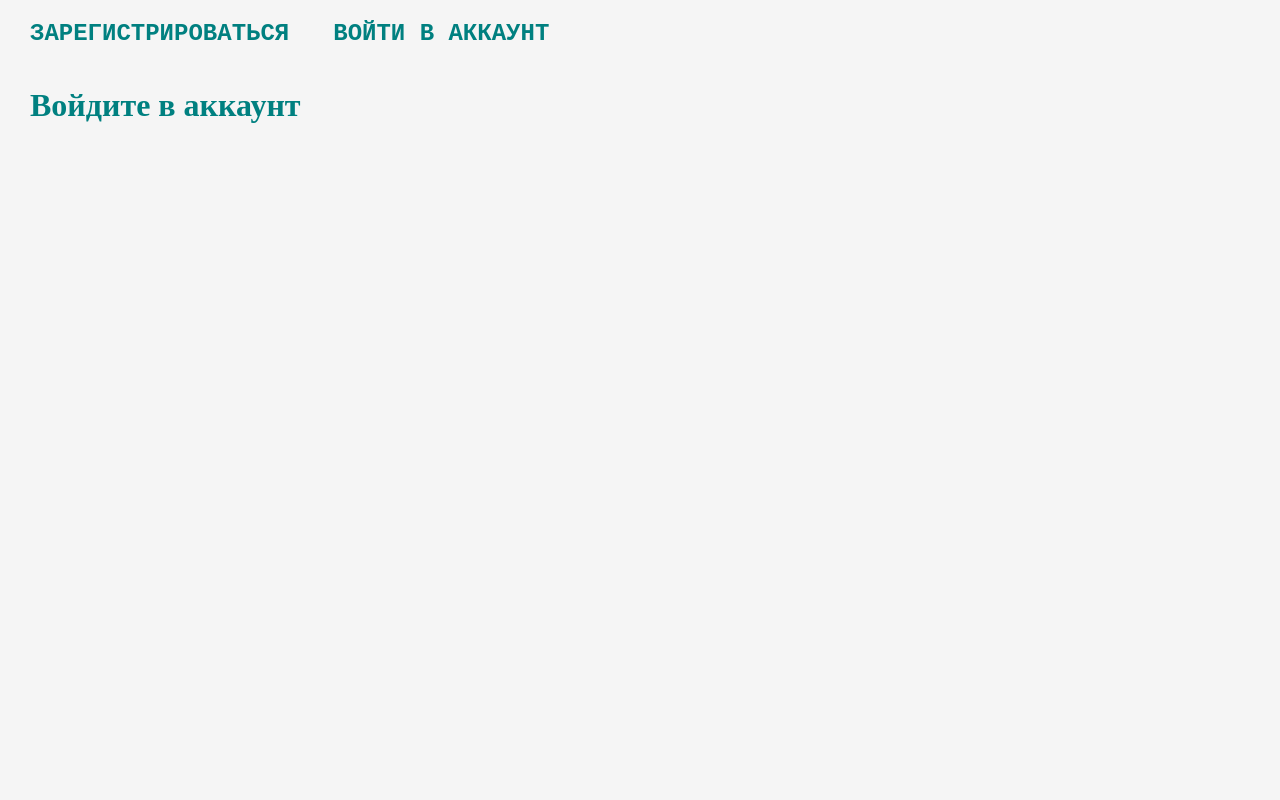
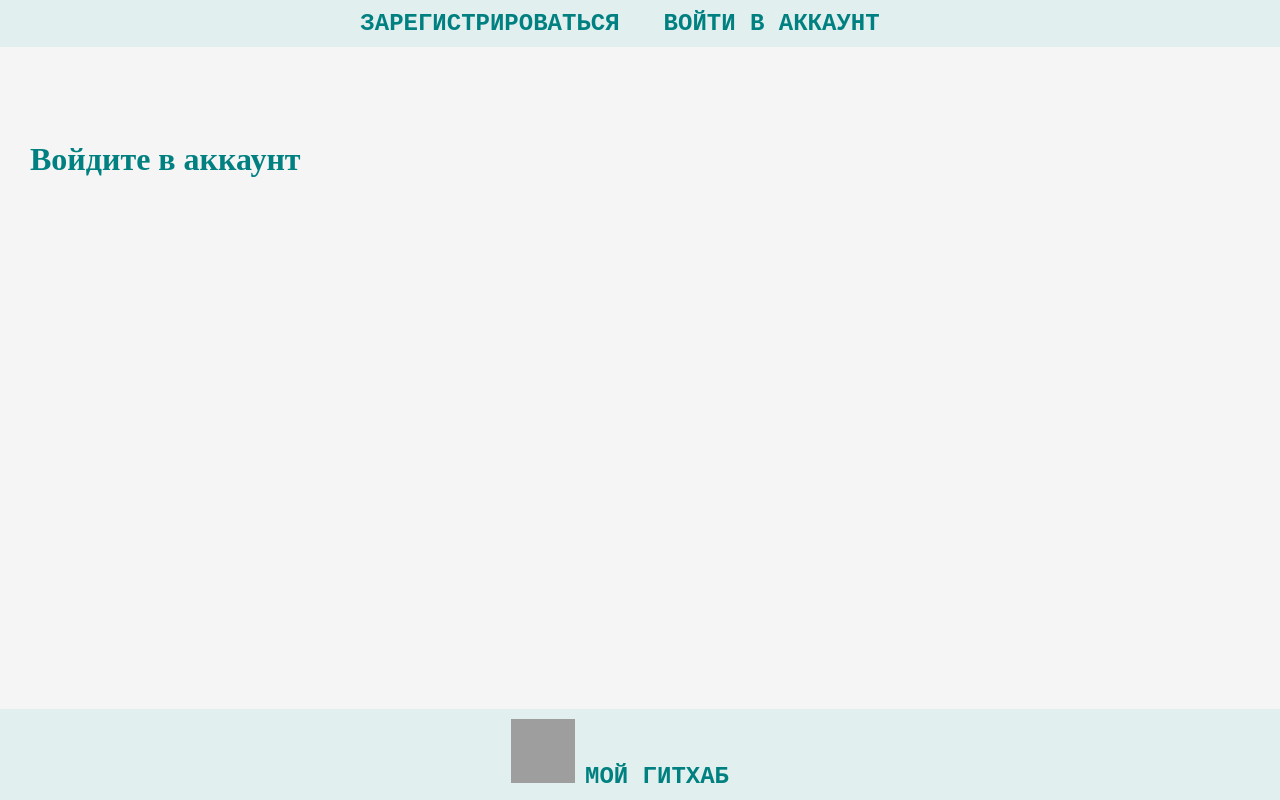
Before and after one commit to Tokiwokoe/Catlories, a Django app: template Catlories/meals/templates/meals/add_meal.html in a window 1280 px wide. Run offline with Django 3.2, Linux system fonts and the light colour scheme; the template is opened without the code that fills it, so the values that code supplies are empty; grey boxes are pictures that could not be loaded.

Commit message:
small frontend changes

```diff
--- a/Catlories/progress_analyzer/templates/progress_analyzer/base.html
+++ b/Catlories/progress_analyzer/templates/progress_analyzer/base.html
@@ -4,10 +4,40 @@
     <!-- Required meta tags -->
     <meta charset="utf-8">
     <title>Catlories</title>
+    <style>
+      footer {
+        position: fixed;
+        left: 0;
+        bottom: 0;
+        width: 100%;
+        background-color: #E1F0EE;
+        padding: 10px 0;
+        text-align: center;
+      }
+      .main-content {
+        padding-top: 100px;
+        padding-bottom: 60px;
+      }
+      header {
+        background-color: #E1F0EE;
+        position: fixed;
+        left: 0;
+        top: 0;
+        width: 100%;
+        background-color: #E1F0EE;
+        padding: 10px 0;
+        text-align: center;
+      }
+    </style>
 </head>
 <body>
     {% include 'progress_analyzer/navigation.html' %}
-    {% block content %}
-    {% endblock content %}
+    <div class="main-content">
+      {% block content %}
+      {% endblock content %}
+    </div>
+    <footer>
+      <a class="nav-link" href="https://github.com/Tokiwokoe/Catlories"><img src="/media/icons/laptop_kitty.png">Мой гитхаб</a>
+    </footer>
 </body>
 </html>
--- a/Catlories/progress_analyzer/templates/progress_analyzer/navigation.html
+++ b/Catlories/progress_analyzer/templates/progress_analyzer/navigation.html
@@ -1,5 +1,6 @@
 {% load static %}
 <link rel="stylesheet" href="{% static 'styles.css' %}">
+<header class="header">
 <nav>
     {% if user.is_authenticated %}
     <a class="nav-link" href="{% url 'index' %}"><img src="/media/icons/science_kitty.png" alt="Моя статистика">Моя статистика</a>
@@ -11,3 +12,4 @@
     <a class="nav-link" href="{% url 'account_login' %}">Войти в аккаунт</a>
     {% endif %}
 </nav>
+</header>
--- a/Catlories/static/styles.css
+++ b/Catlories/static/styles.css
@@ -7,7 +7,6 @@ body {
 
 h1 {
   color: Teal;
-  margin-top: 40px;
 }
 
 .nav-link {
```
Also changed, not shown: Catlories/meals/templates/meals/diary.html (+6 -3 lines).
